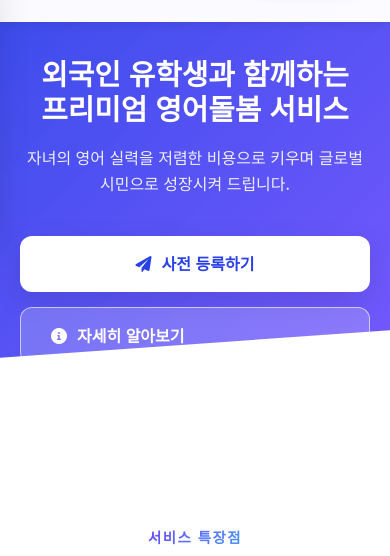
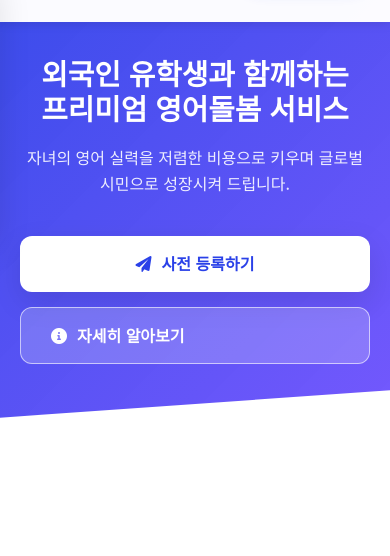
Before and after one commit to handevmin/global-care-landing, a plain HTML site: page index.html in a window 390 px wide. Shown: the part 94-650 px from the top of the page. Drawn offline with nearby package versions, Linux system fonts and the light colour scheme.

Commit message:
fix: 클라이언트 수정사항 반영

```diff
--- a/index.html
+++ b/index.html
@@ -1083,7 +1083,7 @@
             }
 
             .hero {
-                padding: 150px 0 60px;
+                padding: 150px 0 120px;
             }
 
             .hero h1 {
@@ -1150,8 +1150,12 @@
             }
 
             .hero {
-                padding: 130px 0 60px;
+                padding: 130px 0 120px;
                 text-align: center;
+            }
+
+            .cta {
+                padding: 120px 0px 20px;
             }
 
             .hero h1 {
```
